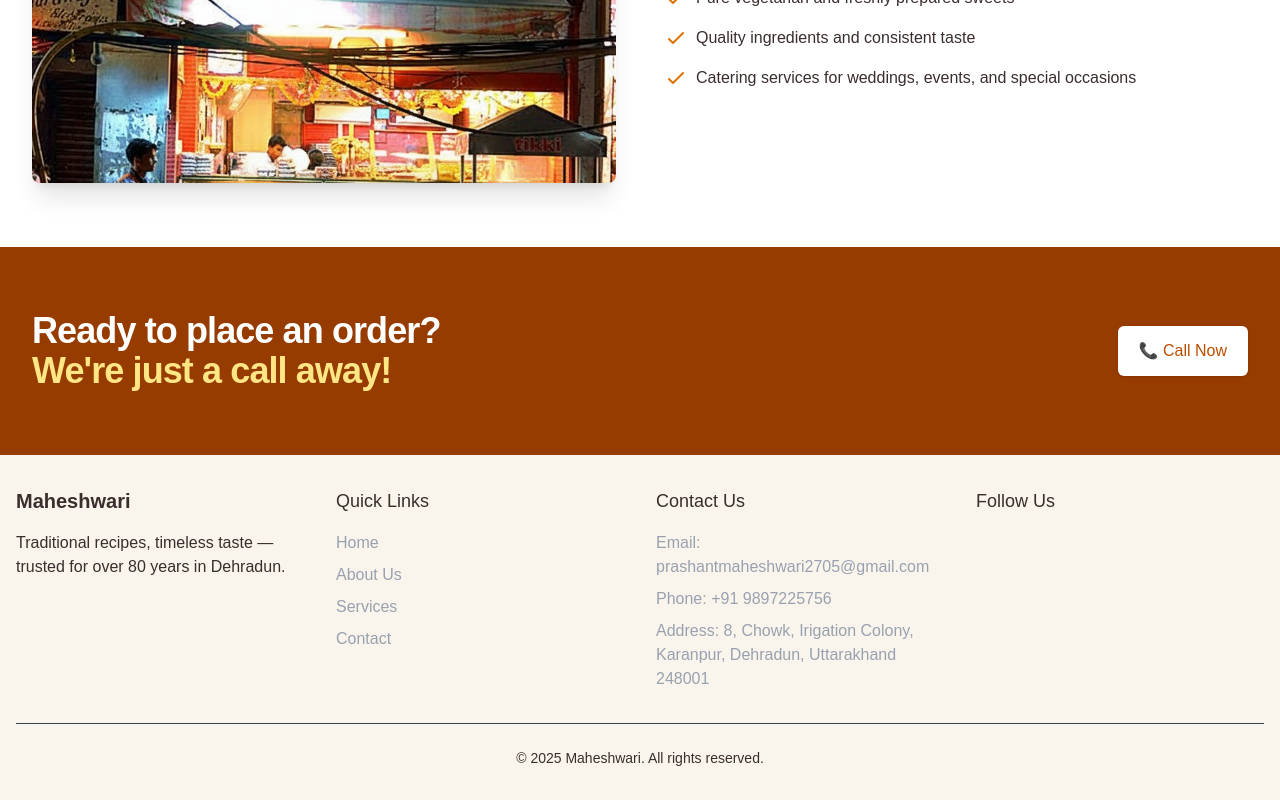
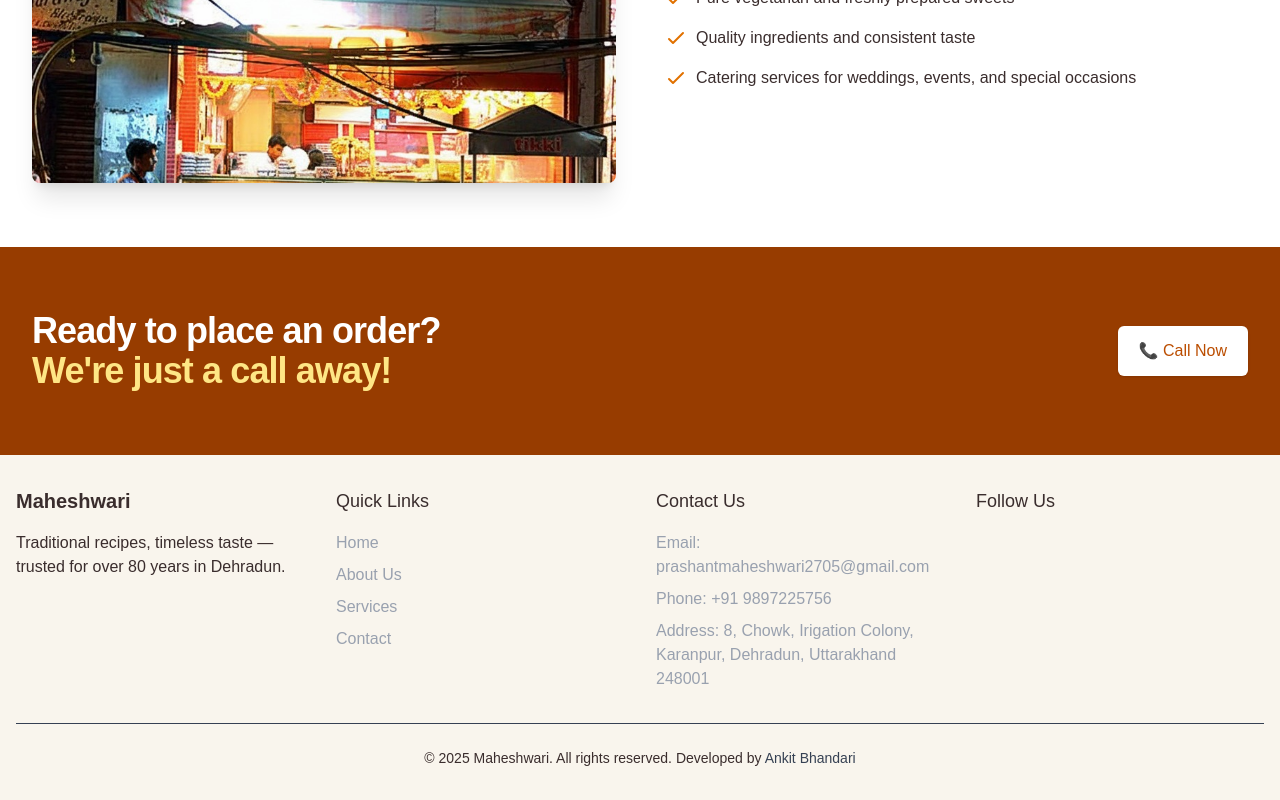
Before and after one commit to Ankush-25/Maheshwari, a React (Vite) app: page / in a window 1280 px wide. Shown: the part 3908-4708 px from the top of the page. Built offline with nearby package versions, Linux system fonts and the light colour scheme.

Commit message:
changess

```diff
--- a/src/components/footer.jsx
+++ b/src/components/footer.jsx
@@ -61,7 +61,7 @@ const Footer = () => {
 
         {/* Copyright */}
         <div className="border-t border-gray-700 mt-8 pt-6 text-center text-sm">
-          <p>© {new Date().getFullYear()} Maheshwari. All rights reserved.</p>
+          <p>© {new Date().getFullYear()} Maheshwari. All rights reserved.<span> Developed by <a className='text-gray-700' href="https://portfolio-green-ten-82.vercel.app/">Ankit Bhandari</a></span></p>
         </div>
       </div>
     </footer>
```
